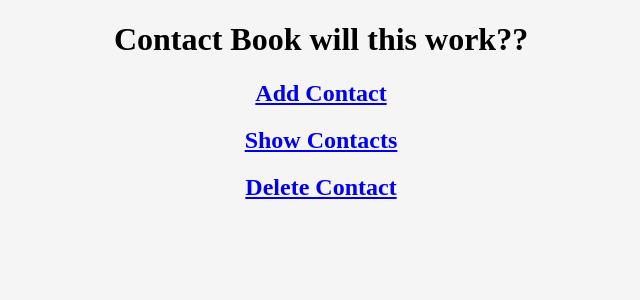
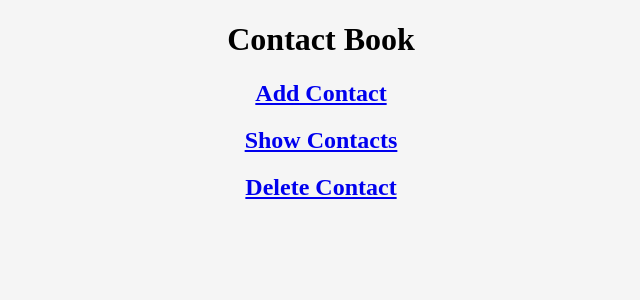
Before and after one commit to tarheelfan200/flaskContactBook, a Flask app: page / in a window 1280 px wide. Shown: the top 300 px of the page, without its empty margins (319-959 px from the left). Run offline with Flask 3, Linux system fonts and the light colour scheme.

Commit message:
Update home.html

```diff
--- a/templates/home.html
+++ b/templates/home.html
@@ -7,7 +7,7 @@
     <link rel = "stylesheet" href = "{{url_for('static', filename = 'css/styles.css')}}">
 </head>
 <body>
-    <h1 id="contact_book">Contact Book will this work??</h1>
+    <h1 id="contact_book">Contact Book</h1>
     <h2 id="add_contact"><a href="/add_contact">Add Contact</a></h2>
     <h2 id="show_contacts"><a href="/show_contacts">Show Contacts</a></h2>
     <h2 id="delete_contact"><a href="/delete_contact">Delete Contact</a></h2>
```
